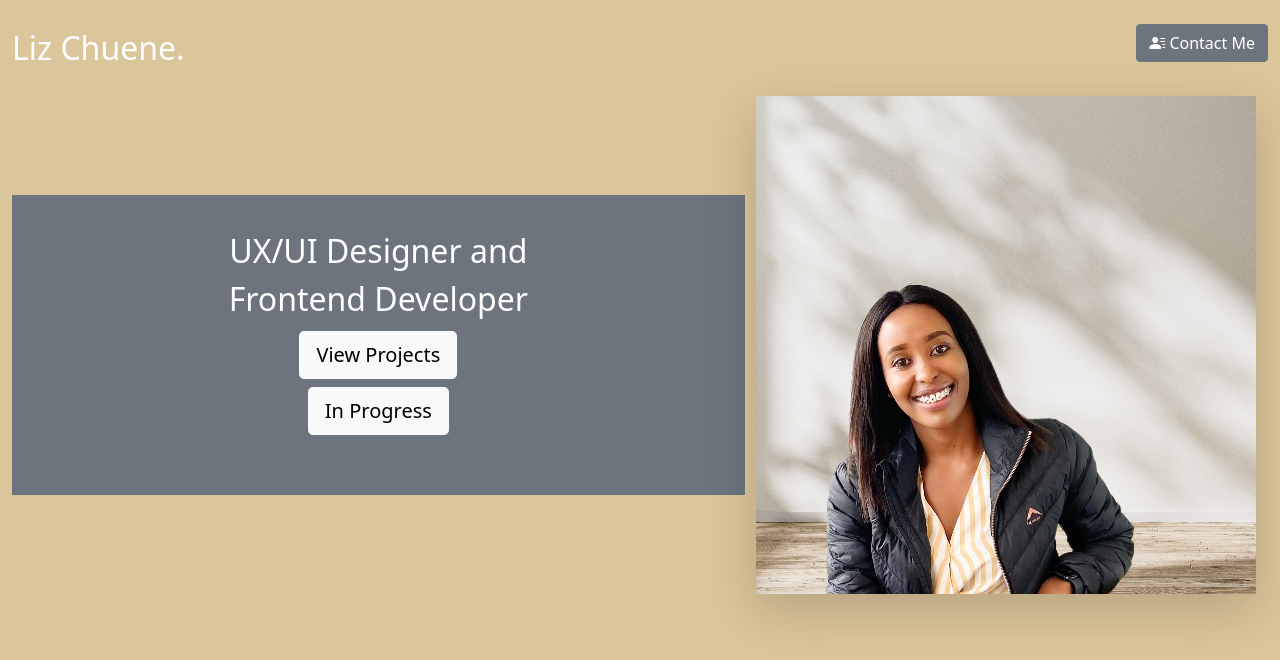
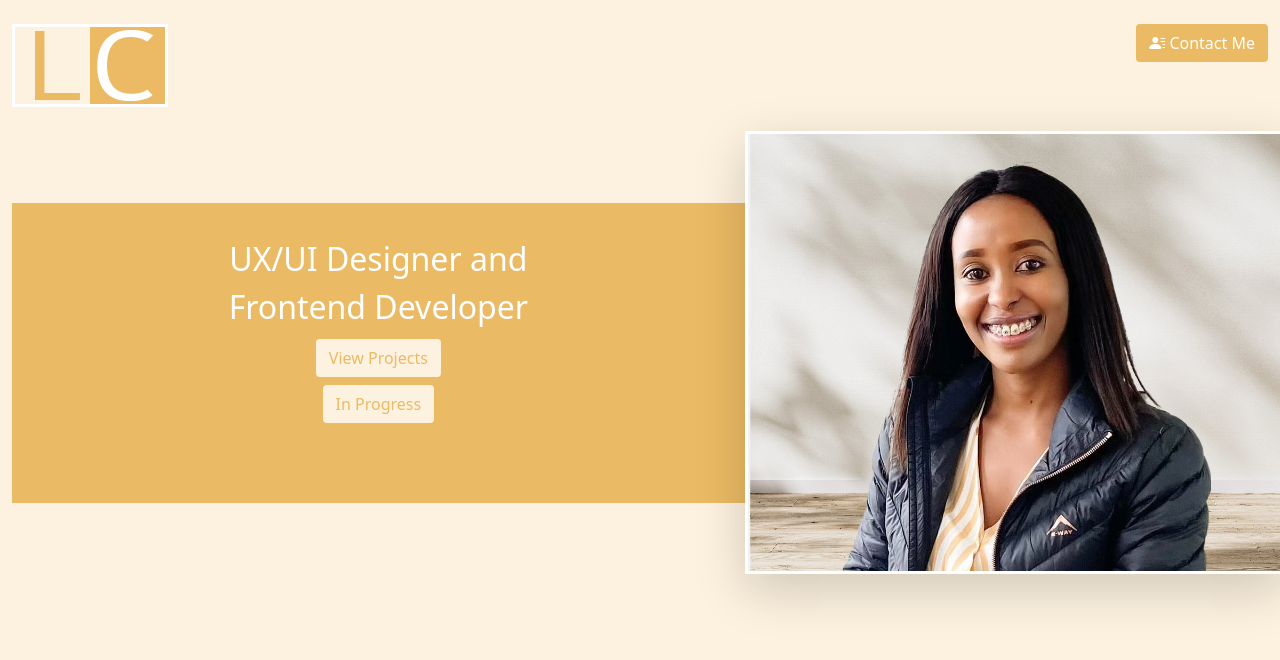
Before and after one commit to LizChuene27/UX-Portfolio, a plain HTML site: page index.html in a window 1280 px wide. Drawn offline with nearby package versions, Linux system fonts and the light colour scheme.

Commit message:
Add files via upload

```diff
--- a/index.html
+++ b/index.html
@@ -8,24 +8,33 @@
     <title>Liz Chuene - UX/UI Designer and Frontend Developer | Portfolio Site</title>
 
     <meta name="description" content="Source code generated using layoutit.com">
-    <meta name="author" content="Liz Chuene">
+    <meta name="author" content="LayoutIt!">
     <!-- Bootstrap CSS -->
     <link rel="stylesheet" href="https://cdn.jsdelivr.net/npm/bootstrap@5.0.2/dist/css/bootstrap.min.css">
     <!-- Bootstrap Font Icon CSS -->
     <link rel="stylesheet" href="https://cdn.jsdelivr.net/npm/bootstrap-icons@1.5.0/font/bootstrap-icons.css">
+    <style>
+      .easeload{
+          opacity: 0;
+          -webkit-transition: all 8s ease;
+          -moz-transition: all 8s ease;
+          -ms-transition: all 8s ease;
+          -o-transition: all 8s ease;
+      }
+      </style>
     <link href="css/style.css" rel="stylesheet">
   </head>
-  <body style="background-color:#dbc59a">
+  <body style="background-color:#fdf2df">
 
     <div class="container-fluid">
       <div class="row mt-4">
         <div class="col-md-12">
           <div class="row">
             <div class="col-md-9" style="font-size: 2em; color:#ffffff">
-              Liz Chuene.
+              <img class="easeload" onload="this.style.opacity=1" src="logo.jpg" style="border-color:white; border-style: solid;" >
             </div>
             <div class="col-md-3 text-end">
-              <button type="button" class="btn btn-secondary" data-bs-toggle="modal" data-bs-target="#contactModal"><i class="bi-person-lines-fill" ></i> Contact Me</button>
+              <button type="button" class="btn" data-bs-toggle="modal"  style="background-color: #ebba64; color:white" data-bs-target="#contactModal"><i class="bi-person-lines-fill" ></i> Contact Me</button>
             </div>
           </div>
           <div class="col-md-1">
@@ -33,19 +42,19 @@
           <div class="row mt-4 align-items-center g-0">
 
             <div class="col-md-7 g-0">
-              <div class="bg-secondary text-white p-3 text-center" style="height: 300px;">
+              <div class="text-white p-3 text-center" style="height: 300px; background-color: #ebba64;">
                 <div></div>
                 <div class="mt-3" style="font-size: 2em;">UX/UI Designer and
 
                   <br>
                   Frontend Developer</div>
-                <button type="button" class="btn btn-light btn-lg mt-2" data-bs-toggle="modal" data-bs-target="#viewProjectsModal"> View Projects</button>
+                <button type="button" class="btn mt-2" data-bs-toggle="modal" style="background-color: #fdf2df; color:#ebba64" data-bs-target="#viewProjectsModal"> View Projects</button>
                 <br>
-                <button type="button" class="btn btn-light btn-lg mt-2" data-bs-toggle="modal" data-bs-target="#inProgressModal"> In Progress</button>
+                <button type="button" class="btn mt-2" style="background-color: #fdf2df; color:#ebba64" data-bs-toggle="modal" data-bs-target="#inProgressModal"> In Progress</button>
               </div>
             </div>
             <div class="col-md-5">
-              <img alt="Bootstrap Image Preview" src="https://raw.githubusercontent.com/LizChuene27/UX-Portfolio/main/Header.png" class="mx-auto d-block shadow-lg  " >
+              <img alt="Bootstrap Image Preview" src="banner.jpg " style="border-color:white; border-style: solid;" class="mx-auto d-block shadow-lg  " >
             </div>
           </div>
         </div>
@@ -127,5 +136,4 @@
     <script src="js/jquery.min.js"></script>
     <script src="js/bootstrap.min.js"></script>
     <script src="js/scripts.js"></script>
-  </body>
 </html>
```
Also changed, not shown: banner.jpg (added), logo.jpg (added).
